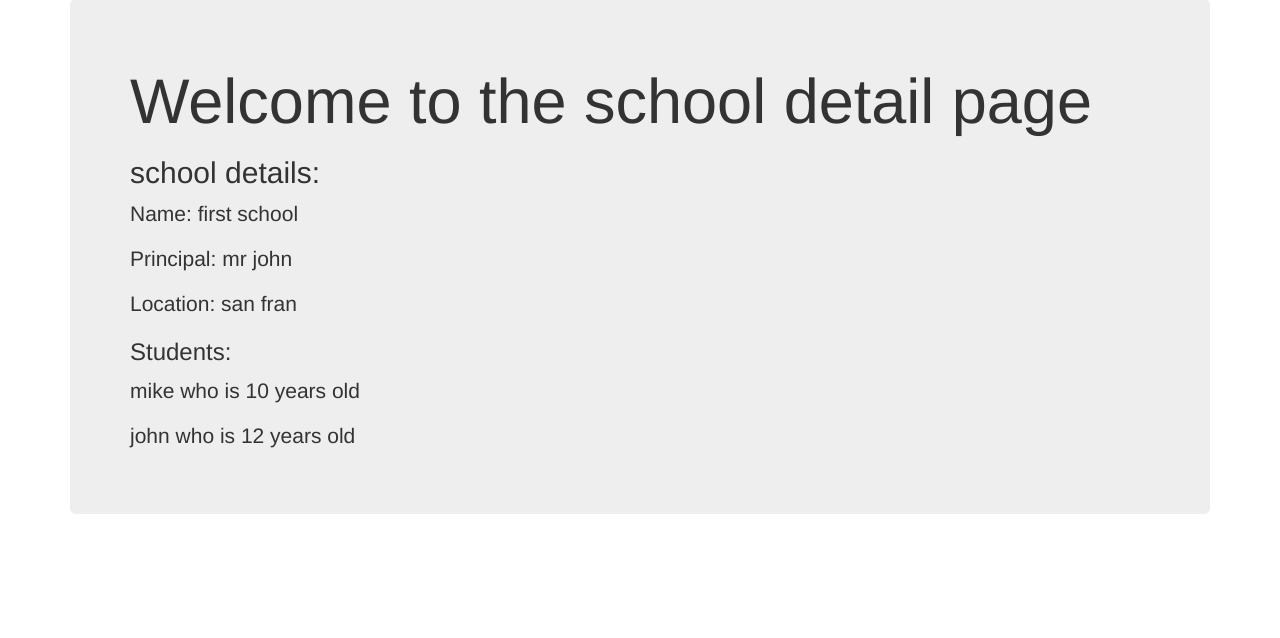
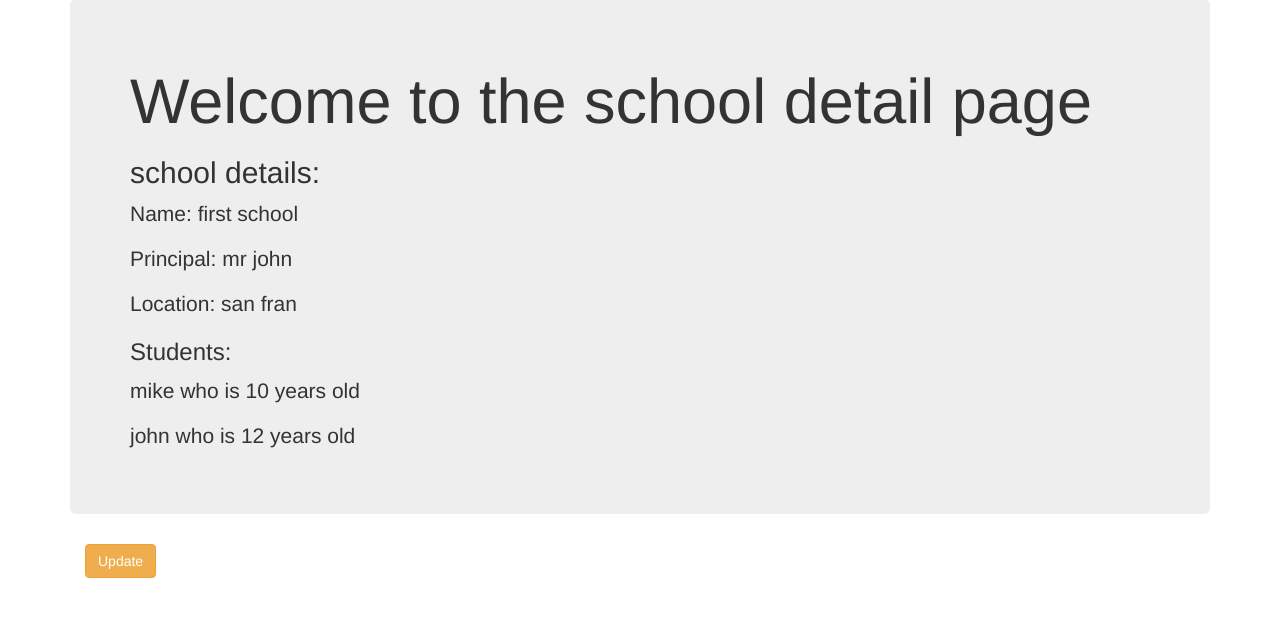
Before and after one commit to izzie1349/back-end, a Django app: page /basic_app/1/ in a window 1280 px wide. Shown: the part 72-710 px from the top of the page. Run offline with Django 3.2, Linux system fonts and the light colour scheme; data comes from the database, SQL or seed files in the repository; both versions use the stored data as it was after the commit; some libraries are stand-ins or nearby versions.

Commit message:
django: update: view url template

```diff
--- a/advcbv/basic_app/templates/basic_app/school_detail.html
+++ b/advcbv/basic_app/templates/basic_app/school_detail.html
@@ -14,4 +14,10 @@
   {% endfor %}
 
 </div>
+
+<div class="container">
+  <p><a class="btn btn-warning" href="{% url 'basic_app:update' pk=school_detail.pk %}">Update</a></p>
+
+</div>
+
 {% endblock %}
--- a/advcbv/basic_app/urls.py
+++ b/advcbv/basic_app/urls.py
@@ -7,5 +7,6 @@ urlpatterns = [
     url(r'^$', views.SchoolListView.as_view(),name='list'),
     # href school.id returns single number thats a pk
     url(r'^(?P<pk>\d+)/$', views.SchoolDetailView.as_view(),name='detail'),
-    url(r'^create/$', views.SchoolCreateView.as_view(),name='create')
+    url(r'^create/$', views.SchoolCreateView.as_view(),name='create'),
+    url(r'^update/(?P<pk>\d+)/$', views.SchoolUpdateView.as_view(),name='update'),
 ]
--- a/advcbv/basic_app/views.py
+++ b/advcbv/basic_app/views.py
@@ -38,3 +38,7 @@ class SchoolDetailView(DetailView):
 class SchoolCreateView(CreateView):
     fields = ('name', 'principal', 'location')
     model = models.School
+
+class SchoolUpdateView(UpdateView):
+    fields = ('name', 'principal')
+    model = models.School
```
Also changed, not shown: advcbv/db.sqlite3.
